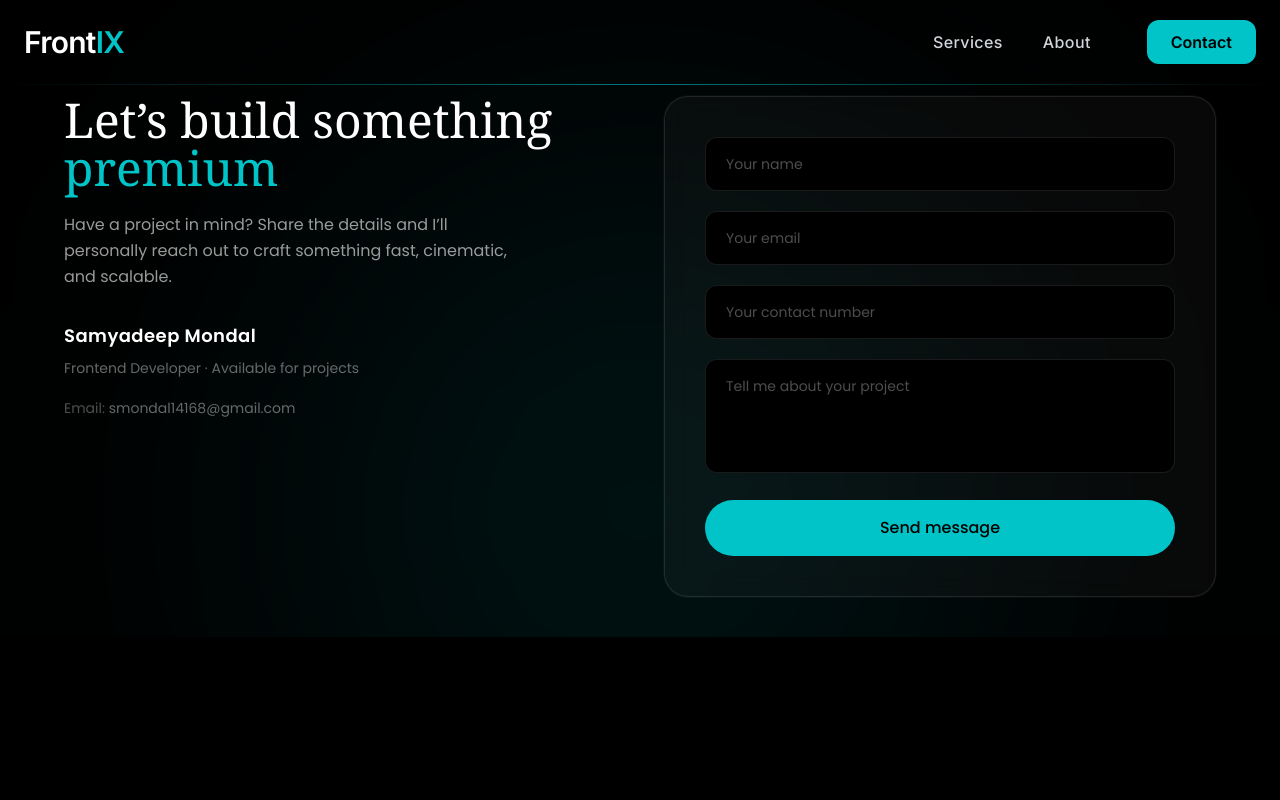
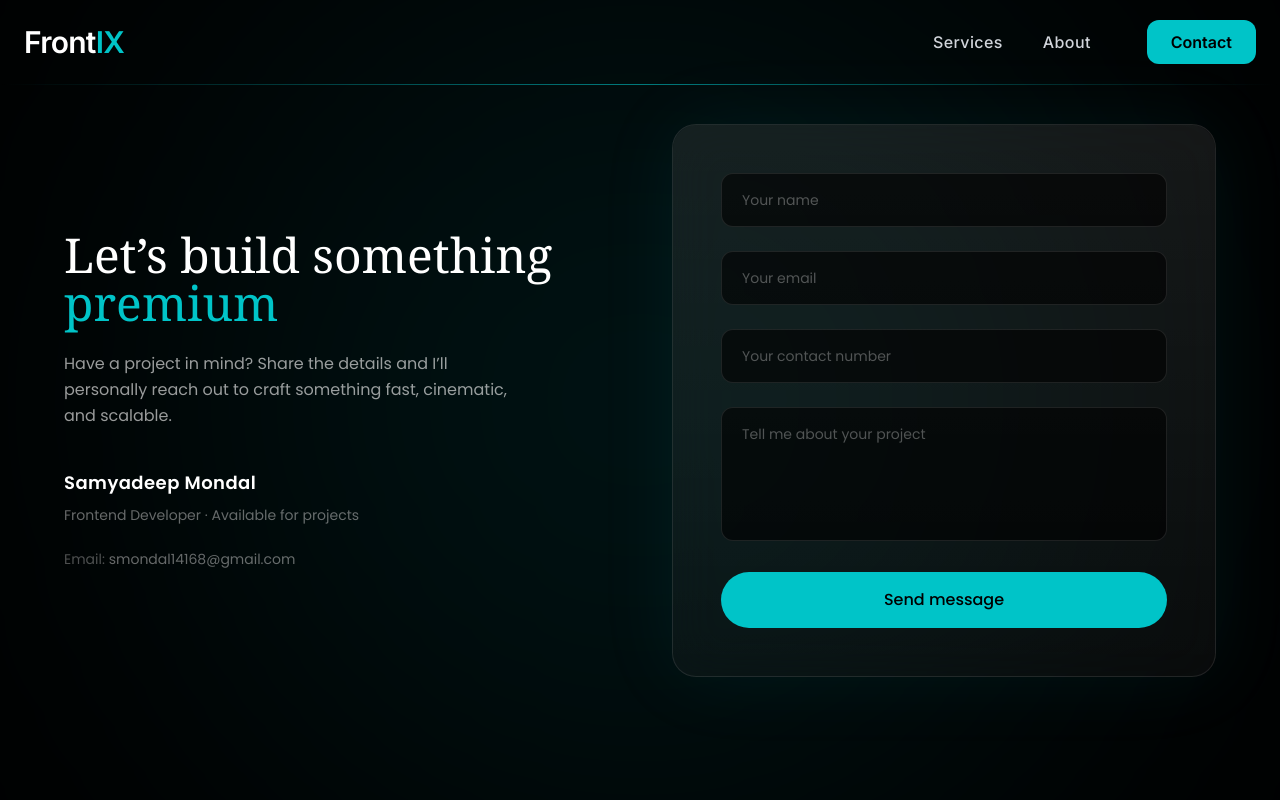
Before and after one commit to hunter789948/frontix-portfolio, a React (Vite) app: page /contact in a window 1280 px wide. Shown: the top 800 px of the page. Built offline with nearby package versions, Linux system fonts and the light colour scheme.

Commit message:
Improve Contact section layout and UI

```diff
--- a/src/sections/Contact.jsx
+++ b/src/sections/Contact.jsx
@@ -49,11 +49,11 @@ export default function Contact() {
   return (
     <section
       id="contact"
-      className="relative pt-24 pb-10 px-6 bg-black overflow-hidden scroll-mt-28"
+      className="relative min-h-screen flex items-center px-6 bg-black overflow-hidden scroll-mt-28"
     >
-      {/* Ambient glow */}
+      {/* Ambient cinematic glow */}
       <div className="pointer-events-none absolute inset-0">
-        <div className="absolute top-40 left-1/2 -translate-x-1/2 w-[700px] h-[700px] rounded-full bg-[#00C4C8]/10 blur-[160px]" />
+        <div className="absolute top-1/2 left-1/2 -translate-x-1/2 -translate-y-1/2 w-[900px] h-[900px] rounded-full bg-[#00C4C8]/10 blur-[200px]" />
       </div>
 
       <motion.div
@@ -61,16 +61,16 @@ export default function Contact() {
         initial="hidden"
         whileInView="show"
         viewport={{ once: true, margin: "-80px" }}
-        className="relative z-10 max-w-6xl mx-auto grid md:grid-cols-2 gap-12 items-start"
+        className="relative z-10 w-full max-w-6xl mx-auto grid md:grid-cols-2 gap-16 items-center"
       >
         {/* LEFT CONTENT */}
         <motion.div variants={reveal}>
-          <h2 className="text-4xl md:text-5xl font-serif text-white leading-tight mb-5">
+          <h2 className="text-4xl md:text-5xl font-serif text-white leading-tight mb-6">
             Let’s build something{" "}
             <span className="text-[#00C4C8]">premium</span>
           </h2>
 
-          <p className="text-white/60 max-w-md leading-relaxed mb-8">
+          <p className="text-white/60 max-w-md leading-relaxed mb-10">
             Have a project in mind? Share the details and I’ll personally reach
             out to craft something fast, cinematic, and scalable.
           </p>
@@ -81,7 +81,7 @@ export default function Contact() {
             </p>
             <p>Frontend Developer · Available for projects</p>
 
-            <div className="pt-3 space-y-1">
+            <div className="pt-4 space-y-1">
               <p>
                 <span className="text-white/30">Email:</span>{" "}
                 <a
@@ -98,15 +98,22 @@ export default function Contact() {
         {/* FORM CARD */}
         <motion.div
           variants={reveal}
-          className="bg-white/[0.03] border border-white/10 rounded-3xl p-8 md:p-10 backdrop-blur-md shadow-[0_0_0_1px_rgba(255,255,255,0.03)]"
+          className="relative bg-white/[0.035] border border-white/10 rounded-3xl p-10 md:p-12 backdrop-blur-xl shadow-[0_0_80px_rgba(0,196,200,0.08)] min-h-[540px] flex flex-col justify-center"
         >
-          <form ref={formRef} onSubmit={sendEmail} className="space-y-5">
+          {/* subtle inner lighting */}
+          <div className="pointer-events-none absolute inset-0 rounded-3xl bg-gradient-to-b from-white/[0.05] to-transparent" />
+
+          <form
+            ref={formRef}
+            onSubmit={sendEmail}
+            className="relative space-y-6"
+          >
             <input
               type="text"
               name="name"
               placeholder="Your name"
               required
-              className="w-full bg-black border border-white/10 rounded-xl px-5 py-4 text-sm text-white placeholder-white/30 focus:outline-none focus:border-white/30 transition"
+              className="w-full bg-black/60 border border-white/10 rounded-xl px-5 py-4 text-sm text-white placeholder-white/30 focus:outline-none focus:border-[#00C4C8]/40 transition"
             />
 
             <input
@@ -114,7 +121,7 @@ export default function Contact() {
               name="email"
               placeholder="Your email"
               required
-              className="w-full bg-black border border-white/10 rounded-xl px-5 py-4 text-sm text-white placeholder-white/30 focus:outline-none focus:border-white/30 transition"
+              className="w-full bg-black/60 border border-white/10 rounded-xl px-5 py-4 text-sm text-white placeholder-white/30 focus:outline-none focus:border-[#00C4C8]/40 transition"
             />
 
             <input
@@ -122,15 +129,15 @@ export default function Contact() {
               name="phone"
               placeholder="Your contact number"
               required
-              className="w-full bg-black border border-white/10 rounded-xl px-5 py-4 text-sm text-white placeholder-white/30 focus:outline-none focus:border-white/30 transition"
+              className="w-full bg-black/60 border border-white/10 rounded-xl px-5 py-4 text-sm text-white placeholder-white/30 focus:outline-none focus:border-[#00C4C8]/40 transition"
             />
 
             <textarea
-              rows="4"
+              rows="5"
               name="message"
               placeholder="Tell me about your project"
               required
-              className="w-full bg-black border border-white/10 rounded-xl px-5 py-4 text-sm text-white placeholder-white/30 focus:outline-none focus:border-white/30 transition resize-none"
+              className="w-full bg-black/60 border border-white/10 rounded-xl px-5 py-4 text-sm text-white placeholder-white/30 focus:outline-none focus:border-[#00C4C8]/40 transition resize-none"
             />
 
             <motion.button
@@ -138,7 +145,7 @@ export default function Contact() {
               whileTap={{ scale: 0.97 }}
               transition={{ duration: 0.15 }}
               type="submit"
-              className="w-full mt-2 py-4 rounded-full bg-[#00C4C8] text-black font-medium hover:opacity-90 transition"
+              className="w-full mt-3 py-4 rounded-full bg-[#00C4C8] text-black font-medium hover:opacity-90 transition"
             >
               {status === "sending"
                 ? "Sending..."
```
